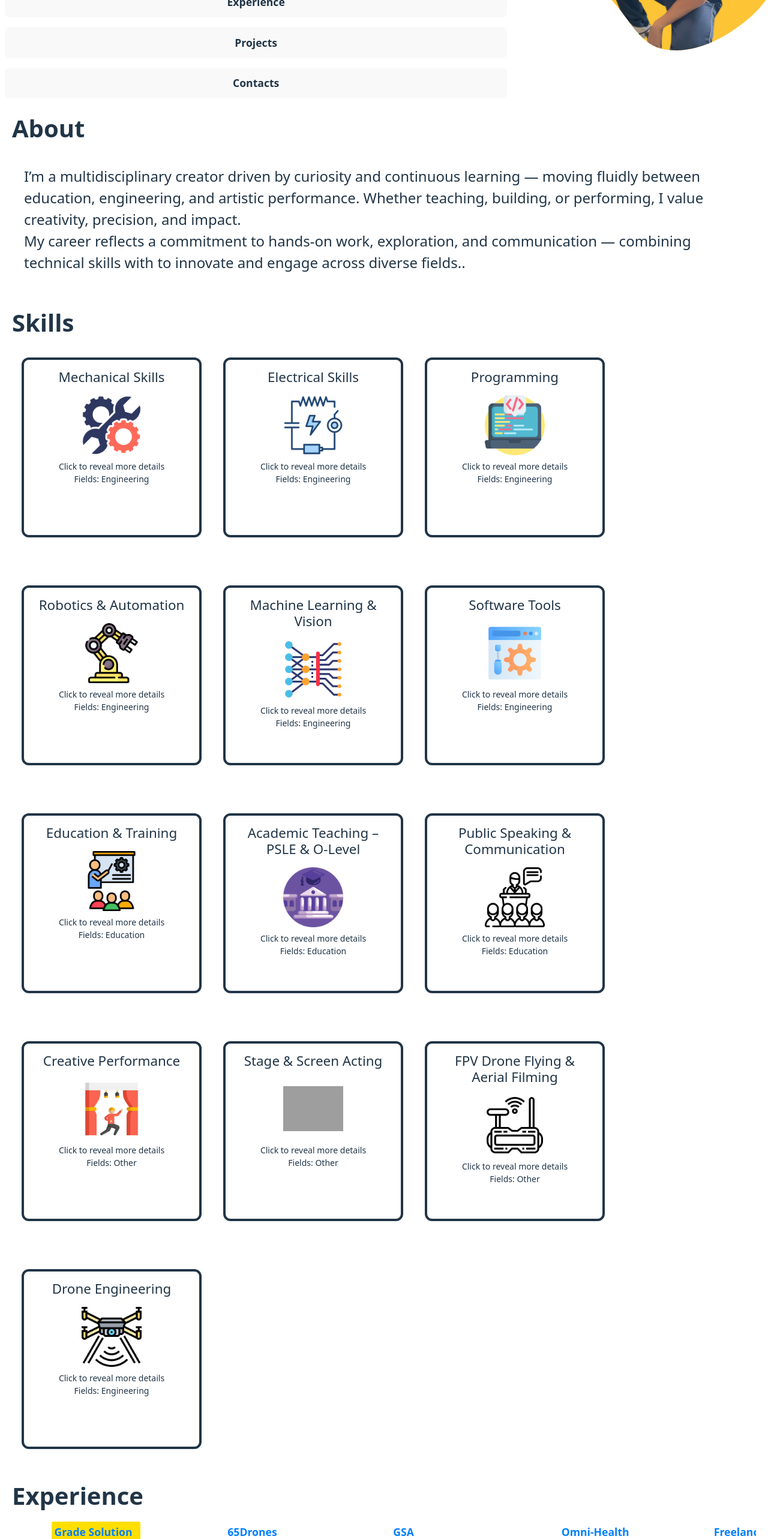
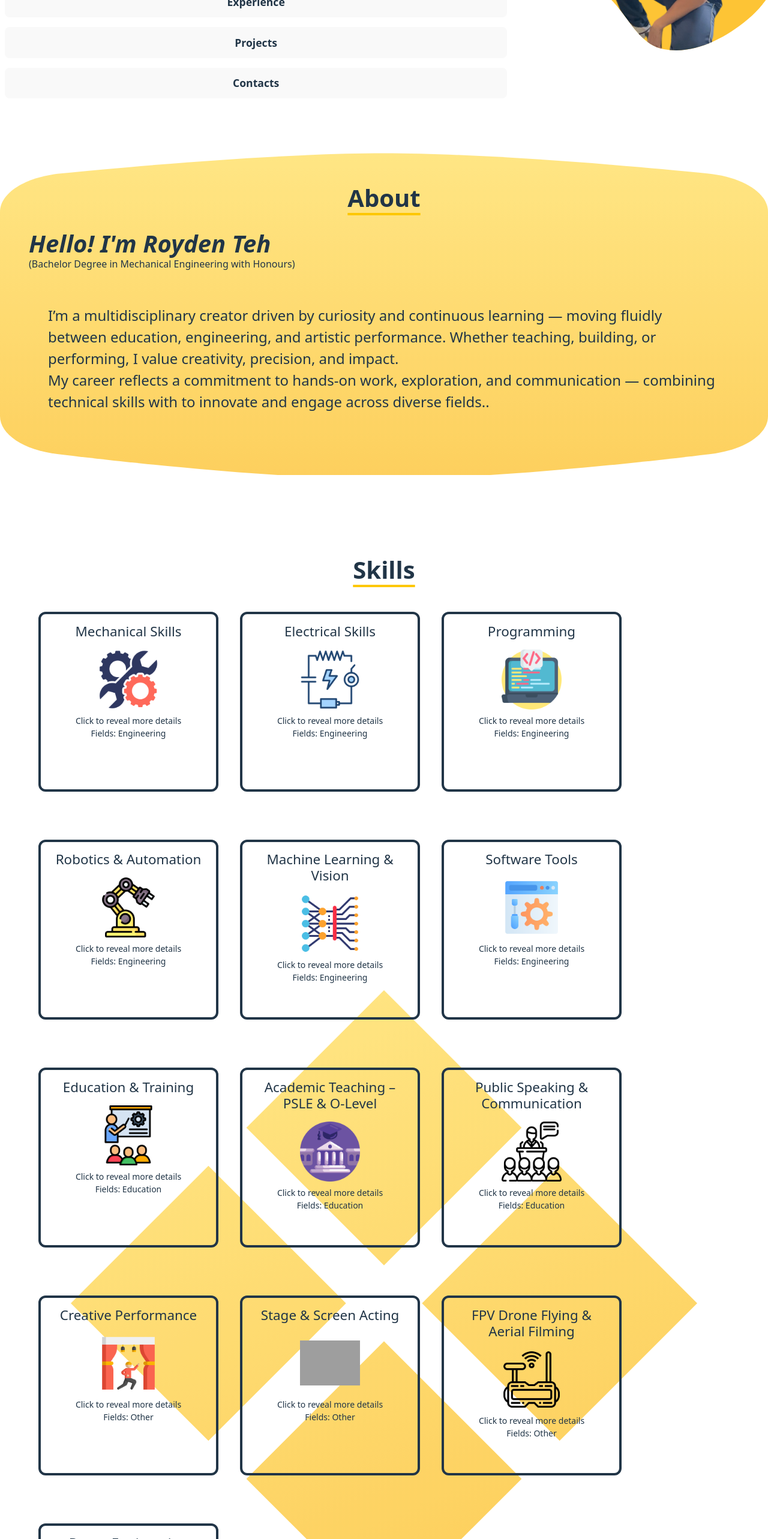
Before and after one commit to roydenteh99/Updated_Portfolio, a React (Vite) app: page / in a window 1280 px wide. Shown: the part 234-2800 px from the top of the page at 60% size. Built offline with nearby package versions, Linux system fonts and the light colour scheme; grey boxes are pictures that could not be loaded.

Commit message:
just need to add link to portfolio & stylise the page

```diff
--- a/src/App.jsx
+++ b/src/App.jsx
@@ -14,6 +14,7 @@ import { FaGithub, FaLinkedin, FaEnvelope } from "react-icons/fa";
 
 // ─── UI Components ────────────────────────────────────────────────────────────
 
+import { Wave, Diamond } from './UIComponents/ShapeDivider';
 import { MyButtonGroup } from './UIComponents/MyButtonGroup/MyButtonGroup';
 import BasicSelect from './UIComponents/BasicSelect/BasicSelect';
 import MarkdownComponent from './UIComponents/MarkdownComponent/MarkdownComponent';
@@ -22,6 +23,7 @@ import CardList from './UIComponents/Card/CardList';
 import ContactList from './UIComponents/ContactComponent/ContactList';
 import ListOfList from './UIComponents/ListWithSubject/ListOfList';
 import CardFlip from './UIComponents/CardFlip/CardFlip';
+
 
 // ─── Data ─────────────────────────────────────────────────────────────────────
 import aboutPath from "./data/aboutPath.json";
@@ -70,6 +72,7 @@ function MainContent() {
 	{/* ─── Profile Section ─────────────────────────────────────────────── */}
 		<header className='
 		First_Layer
+
 		md:text-2xl
 		flex flex_wrap
 		flex-col md:flex-row-reverse
@@ -131,16 +134,23 @@ function MainContent() {
 		</header>
 
 		{/* ─── About Section ─────────────────────────────────────────────── */}
-		<section id = "About" className=""
-		>
-			<h1 className='mb-5'>About</h1>
+		<section id = "About" className="relative">
+			<Wave />
+			<div className="section-content p-4 pt-40 md:pt-20 ">
+			<h1 className='section-title'>About</h1>
+			<h1 className='italic'>Hello! I'm Royden Teh</h1>
+			<p>(Bachelor Degree in  Mechanical Engineering with Honours)</p>
 			<MarkdownComponent filepath={aboutPath[field]} />
+			</div>
 
 		</section>
 		{/* ─── Skill Section ─────────────────────────────────────────────── */}
-		<section id = "Skills" >
-			<h1 className='mb-5'>Skills</h1>
+		<section id = "Skills" className="relative" >
+			<Diamond />
+			<div className="section-content p-4 md:pt-20 ">
+			<h1 className='section-title'>Skills</h1>
 			<ListOfList list_of_list = {skillPath} field ={field}/>
+			</div>
 		</section>
 
 
@@ -148,7 +158,7 @@ function MainContent() {
 		<section id ="Experience" className='
 		overflow-x-auto scroll-smooth'
 		 >
-			<h1 className='mb-5'>Experience</h1>
+			<h1 className='section-title'>Experience</h1>
 			<Timeline timelineData={experiencePath} field={field}></Timeline>
 
 
@@ -157,7 +167,7 @@ function MainContent() {
 		{/* ─── Projects Section ─────────────────────────────────────────────── */}
 		<section id ="Projects" className='
 		 overflow-x-auto scroll-smooth' >
-			<h1 className='mb-5'>Projects</h1>
+			<h1 className='section-title'>Projects</h1>
 			<CardList cardList = {projectPath} field = {field}/>
 
 
@@ -168,7 +178,7 @@ function MainContent() {
 		id="Contacts"
 		className="w-full bg-gray-100 dark:bg-gray-900 text-left p-10 flex flex-col items-start"
 		>
-		<h1 className="mb-5">Contact</h1>
+		<h1 className="section-title">Contact</h1>
 
 		<p className="mb-4 max-w-2xl">
 			{contactIntroPath[field]}
--- a/src/UIComponents/ListWithSubject/ListOfList.jsx
+++ b/src/UIComponents/ListWithSubject/ListOfList.jsx
@@ -10,7 +10,7 @@ export default function ListOfList({ list_of_list = [], field = "All" }) {
     );
 
     return (
-        <div className="flex flex-col md:flex-row gap-2 md:gap-20 flex-wrap   p-4">
+        <div className="flex flex-col  md:flex-row gap-2 md:gap-20 flex-wrap   p-4">
             {filtered_list.map((single_list, index) => {
 
                 // 2. Define the content for the back of the card
--- /dev/null
+++ b/src/UIComponents/ShapeDivider/Diamond.jsx
@@ -0,0 +1,22 @@
+export default function Diamond({opacity= "0.8" }) {
+	const prefersDarkMode = window.matchMedia('(prefers-color-scheme: dark)').matches;
+
+	var color1 = prefersDarkMode ? "#FFC94D" : "#FFE066";
+	var color2 = prefersDarkMode ? "#b47f1a" : "#FDC435";
+
+	return(
+	<div className="hidden md:block">
+	<svg width="100%" height="50%" viewBox="0 0 200 200" fill="none"
+	style={{ position: "absolute", top: "40%", left: 0 }}
+	opacity = {opacity}
+	xmlns="http://www.w3.org/2000/svg">
+	<g clip-path="url(#clip0_105_351)">
+	<path d="M156.064 143.936L112.127 100L156.064 56.0636L200 100L156.064 143.936ZM43.9364 143.936L0 100L43.9364 56.0636L87.8728 100L43.9364 143.936ZM100 200L56.0636 156.064L100 112.127L143.936 156.064L100 200ZM100 87.8728L56.0636 43.9364L100 0L143.936 43.9364L100 87.8728Z" fill="url(#paint0_linear_105_351)"/> </g> <defs> <linearGradient id="paint0_linear_105_351" x1="20.5" y1="16" x2="100" y2="200" gradientUnits="userSpaceOnUse">
+	<stop stop-color={color1}/> <stop offset="1" stop-color={color2}/>
+	</linearGradient> <clipPath id="clip0_105_351">
+	<rect width="200" height="200" fill="white"/>
+	</clipPath> </defs> </svg>
+	</div>
+	)
+
+}
--- /dev/null
+++ b/src/UIComponents/ShapeDivider/Wave.jsx
@@ -0,0 +1,36 @@
+export default function Wave({opacity= "0.8" }) {
+	const prefersDarkMode = window.matchMedia('(prefers-color-scheme: dark)').matches;
+
+	var color1 = prefersDarkMode ? "#FFC94D" : "#FFE066";
+	var color2 = prefersDarkMode ? "#b47f1a" : "#FDC435";
+
+	return (
+    <svg
+      xmlns="http://www.w3.org/2000/svg"
+      viewBox="0 0 200 180"
+      preserveAspectRatio="none"
+      width="100%"
+      height="100%"
+      style={{ position: "absolute", top: 0, left: 0 }}
+	  opacity = {opacity}
+    >
+      <path
+        d="M0 47.4235C0 38.0237 6.53608 29.9057 15.7703 28.1488C36.4827 24.2081 73.3424 18 100 18C126.658 18 163.517 24.2081 184.23 28.1488C193.464 29.9057 200 38.0237 200 47.4235V150.374C200 159.424 193.931 167.333 185.12 169.396C164.683 174.181 127.351 181.934 100 181.934C72.6487 181.934 35.3172 174.181 14.8798 169.396C6.06883 167.333 0 159.424 0 150.374V47.4235Z"
+        fill="url(#gradientWave)"
+      />
+      <defs>
+        <linearGradient
+          id="gradientWave"
+          x1="100"
+          y1="18"
+          x2="100"
+          y2="181.934"
+          gradientUnits="userSpaceOnUse"
+        >
+          <stop stopColor={color1} />
+          <stop offset="1" stopColor={color2} />
+        </linearGradient>
+      </defs>
+    </svg>
+  );
+}
--- /dev/null
+++ b/src/UIComponents/ShapeDivider/index.js
@@ -0,0 +1,2 @@
+export { default as Wave } from './Wave';
+export { default as Diamond } from './Diamond';
--- a/src/UIComponents/Timeline/Timeline.jsx
+++ b/src/UIComponents/Timeline/Timeline.jsx
@@ -6,8 +6,20 @@ import { Chrono } from 'react-chrono';
 
 
 export default function Timeline({timelineData, field}) {
-  const [items, setItems] = useState([]);
-  const minWidthValue = items.length * 300;
+	const [items, setItems] = useState([]);
+	const minWidthValue = items.length * 300;
+	const prefersDarkMode = window.matchMedia('(prefers-color-scheme: dark)').matches;
+	const light_theme = {
+		primary: "#FDC435",
+		cardTitleColor: "#FDC435",
+		titleColor: "#FDC435"
+			};
+
+	const dark_theme = {
+		primary: "#d69d22",
+		cardTitleColor: "#d69d22",
+		titleColor: "#d69d22"
+				};
 
   useEffect(() => {
     // Convert each item to include MarkdownComponent
@@ -21,8 +33,6 @@ export default function Timeline({timelineData, field}) {
 	console.log("field change");
 	console.log({field});
   }, [timelineData ,field]);
-
-
 
 
 
@@ -49,6 +59,9 @@ return (
             showAllCardsHorizontal={true}
             disableToolbar={true}
             useReadMore={true}
+			darkMode={prefersDarkMode}
+			theme={prefersDarkMode ? dark_theme : light_theme}
+
           />
         </div>
       )}
--- a/src/index.css
+++ b/src/index.css
@@ -15,7 +15,7 @@
   -moz-osx-font-smoothing: grayscale;
 }
 
-p{
+p {
   font-family: system-ui, Avenir, Helvetica, Arial, sans-serif;
   font-size: 1.2 rem;
   line-height: 1.5;
@@ -38,11 +38,18 @@ a:hover {
   color: #535bf2;
 }
 
+.section-title {
+	text-decoration: underline;
+	text-underline-offset: 10px;
+	text-decoration-color: var(--color-yellow-300);
+	margin-bottom: 2rem;
+	text-align: center;
+}
 
 
 h1 {
 
-  font-size: clamp(1.5rem, 5vw, 2.5rem);
+  font-size: clamp(1.8rem, 5vw, 2.5rem);
   font-weight: 700;
 
   line-height: 1.1;
@@ -71,9 +78,24 @@ h3 {
 
 
 section {
-	padding: 1.25rem;
+	padding: 2rem;
 	text-align: left;
+	margin-bottom: 1.5rem;
+	margin-top: 1.5rem;
 
+}
+
+.section-content {
+  position: relative;   /* relative for z-index positioning */
+  z-index: 10;          /* stay above background Wave */
+}
+
+.section-title {
+	text-decoration: underline;
+	text-underline-offset: 10px;
+	text-decoration-color: var(--color-yellow-400);
+	margin-bottom: 2rem;
+	text-align: center;
 }
 
 button {
@@ -84,7 +106,7 @@ button {
   font-size: 0.8em;
   font-weight: 500;
   font-family: inherit;
-  background-color: #1a1a1a;
+  background-color: #c78c1d;
   cursor: pointer;
   transition: border-color 0.25s;
 }
```
